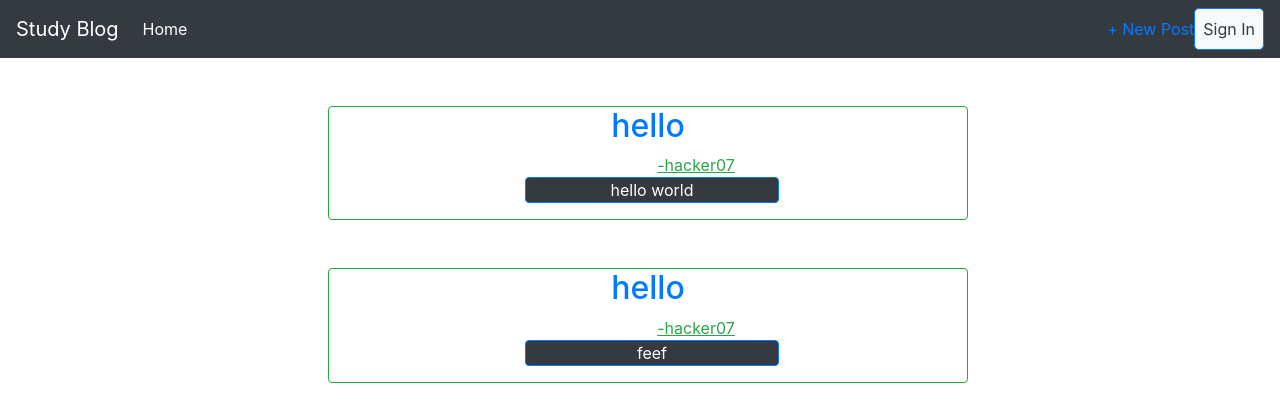
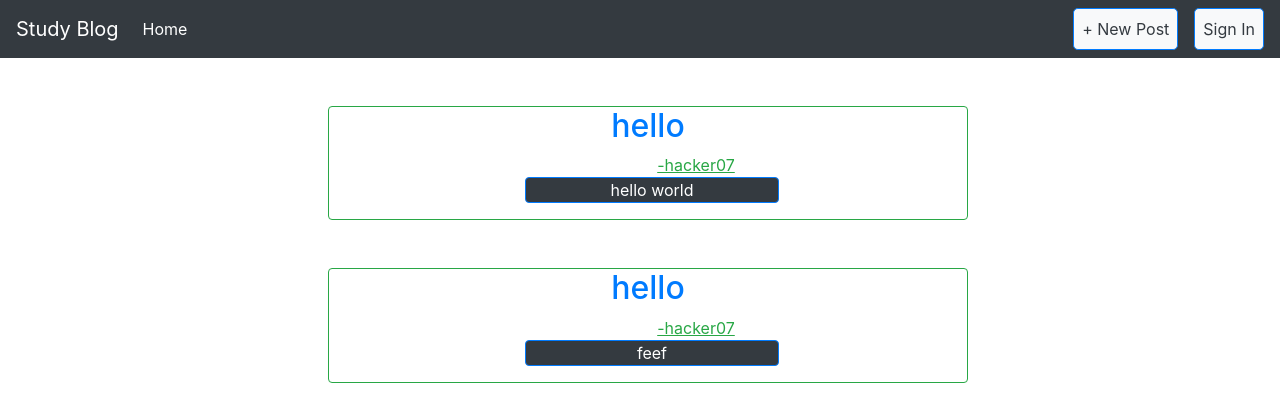
Before and after one commit to adityababar07/blog-2, a Django app: page / in a window 1280 px wide. Shown: the top 420 px of the page. Run offline with Django 3.2, Linux system fonts and the light colour scheme; data comes from the database, SQL or seed files in the repository; some libraries are stand-ins or nearby versions.

Commit message:
initial changes

```diff
--- a/blog/templates/base.html
+++ b/blog/templates/base.html
@@ -42,7 +42,7 @@
                 </ul>
                 <form class="form-inline my-2 my-lg-0">
 
-                    <a href="{% url 'post_new' %}" >+ New Post</a>
+                    <a href="{% url 'post_new' %}" class="mr-3 border rounded-lg border-primary py-2 px-2 bg-light text-dark">+ New Post</a>
                     <a href="https://study-blog07.herokuapp.com/admin/" class="border border-primary rounded-lg py-2 px-2 bg-light text-dark ">Sign In</a>
                 </form>
             </div>
```
